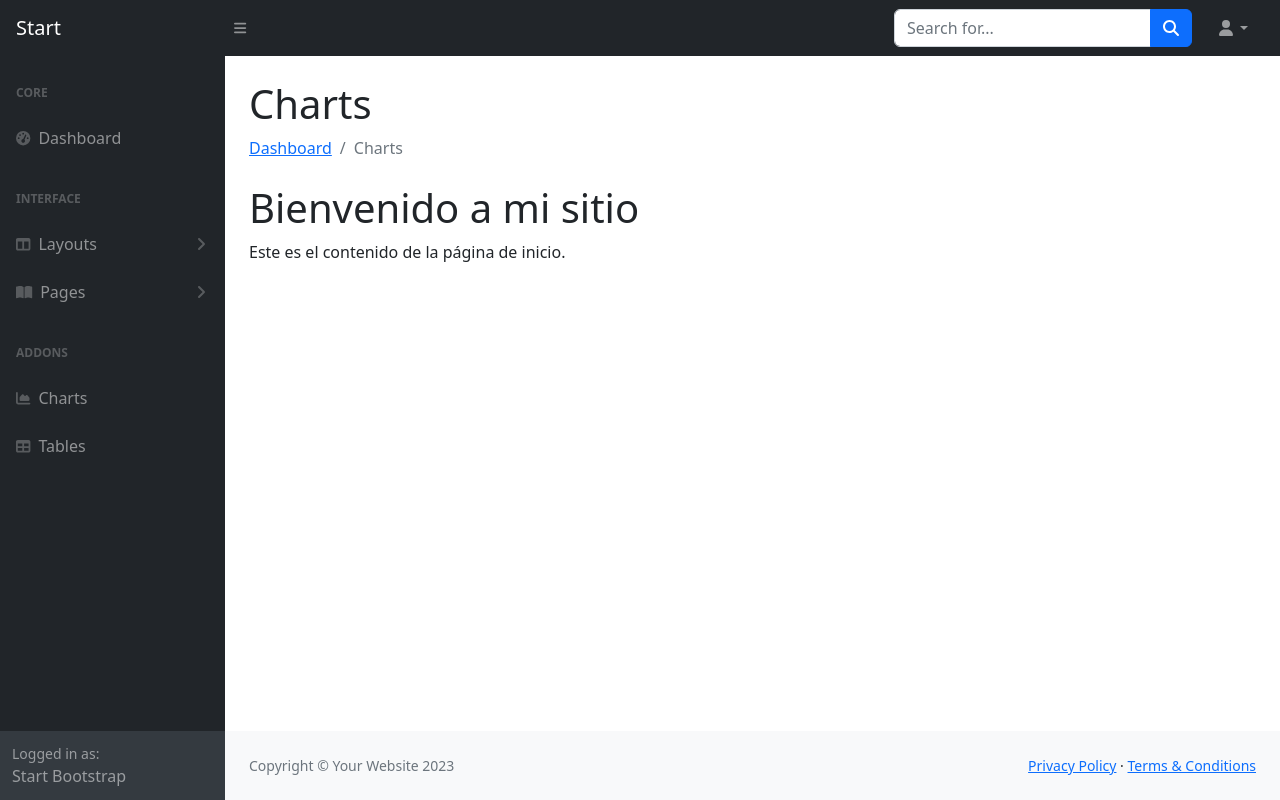
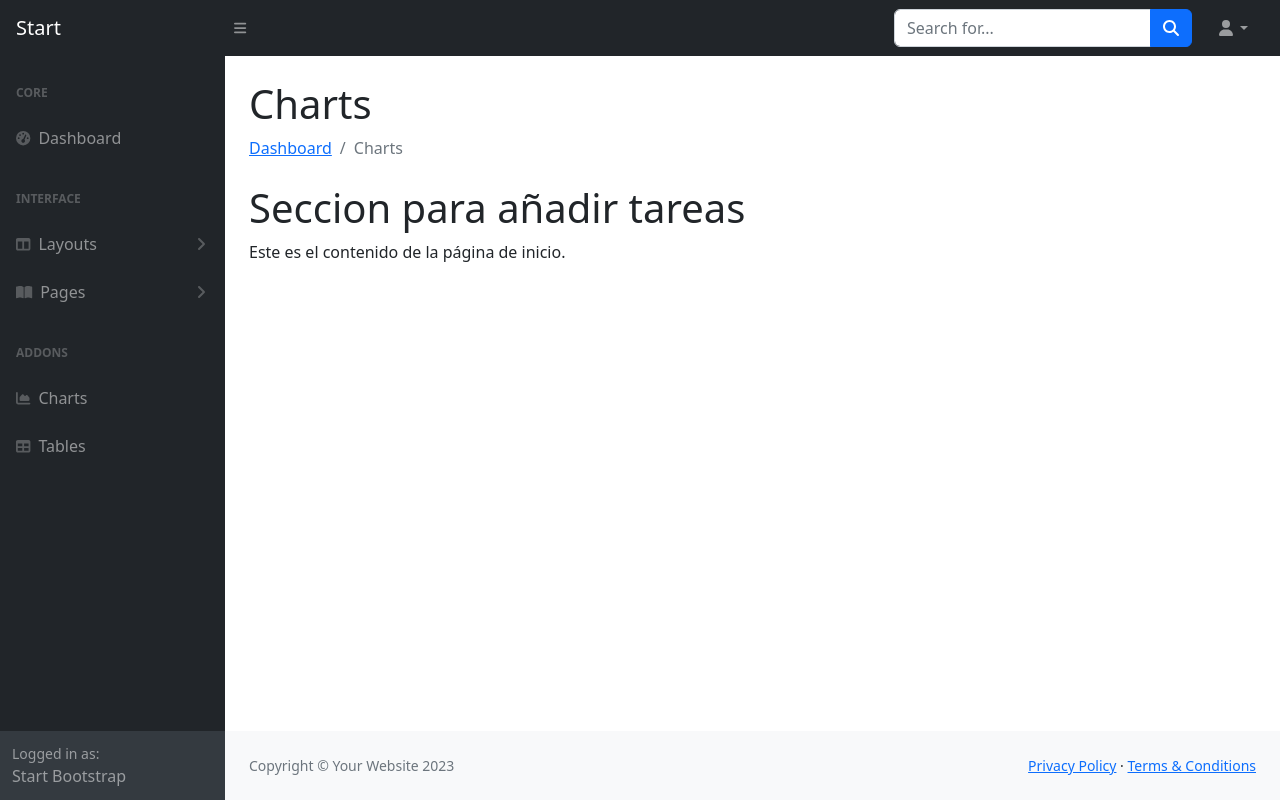
Before and after one commit to annieariadna/Gestor-de-Tareas, a Django app: page /parte1/indexal/ in a window 1280 px wide. Run offline with Django 5.2, Linux system fonts and the light colour scheme; some libraries are stand-ins or nearby versions.

Commit message:
Arreglando el proyecto

```diff
--- a/Desarrollo_integrado/parte1/templates/index.html
+++ b/Desarrollo_integrado/parte1/templates/index.html
@@ -2,6 +2,6 @@
 {% load static %}
 
 {% block content %}
-    <h1>Bienvenido a mi sitio</h1>
+    <h1>Seccion para añadir tareas</h1>
     <p>Este es el contenido de la página de inicio.</p>
 {% endblock %}
```
